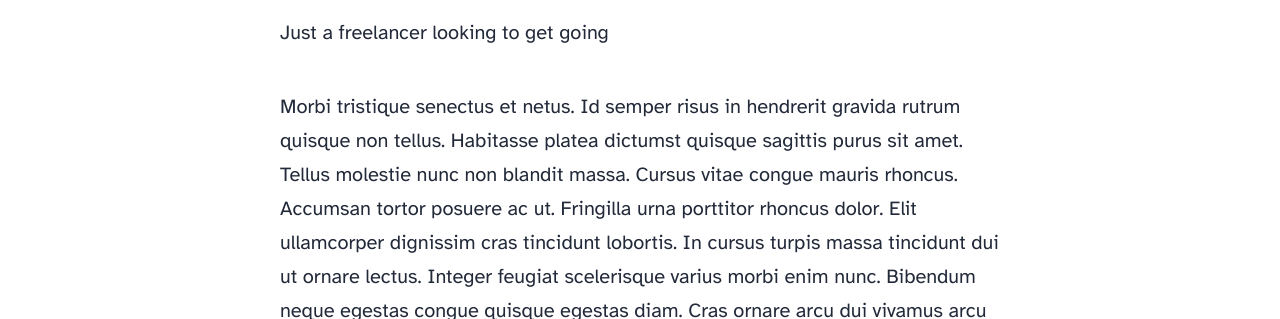
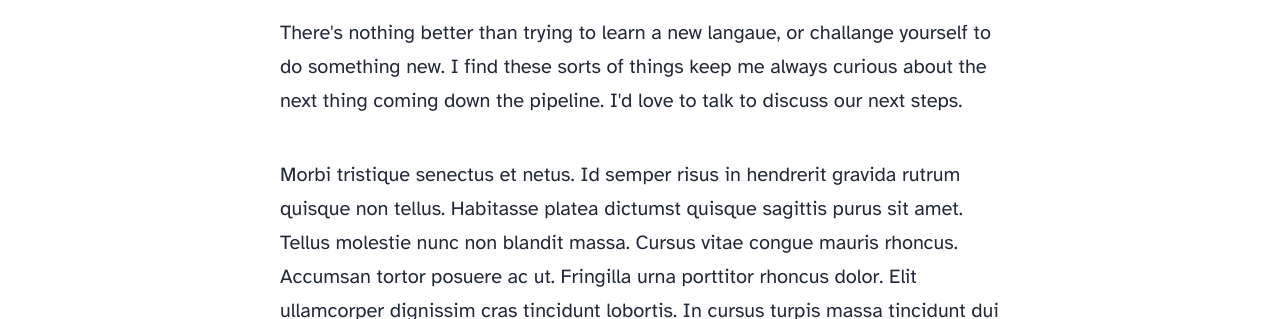
Before and after one commit to patmds-1/mcgourtydevsolutions, an Astro site: page /about in a window 1280 px wide. Shown: the part 856-1175 px from the top of the page. Built offline with nearby package versions, Linux system fonts and the light colour scheme; Astro itself is replaced by a stand-in of ours.

Commit message:
More context on the about me page

```diff
--- a/src/pages/about.astro
+++ b/src/pages/about.astro
@@ -9,7 +9,9 @@ import Layout from '../layouts/BlogPost.astro';
 	heroImage="/blog-placeholder-about.jpg"
 >
 	<p>
-		Just a freelancer looking to get going
+		There's nothing better than trying to learn a new langaue, or challange yourself to do something new. I find these
+		sorts of things keep me always curious about the next thing coming down the pipeline.
+		I'd love to talk to discuss our next steps.
 	</p>
 
 	<p>
```
